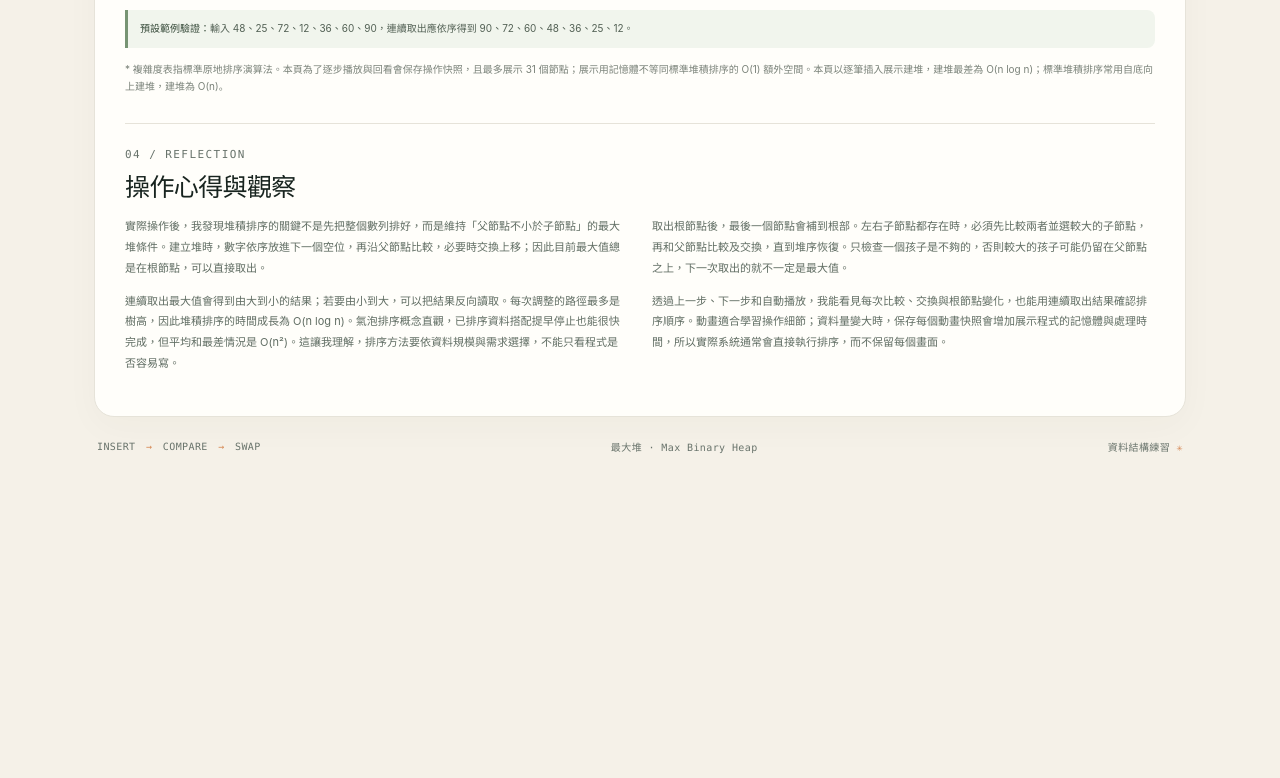
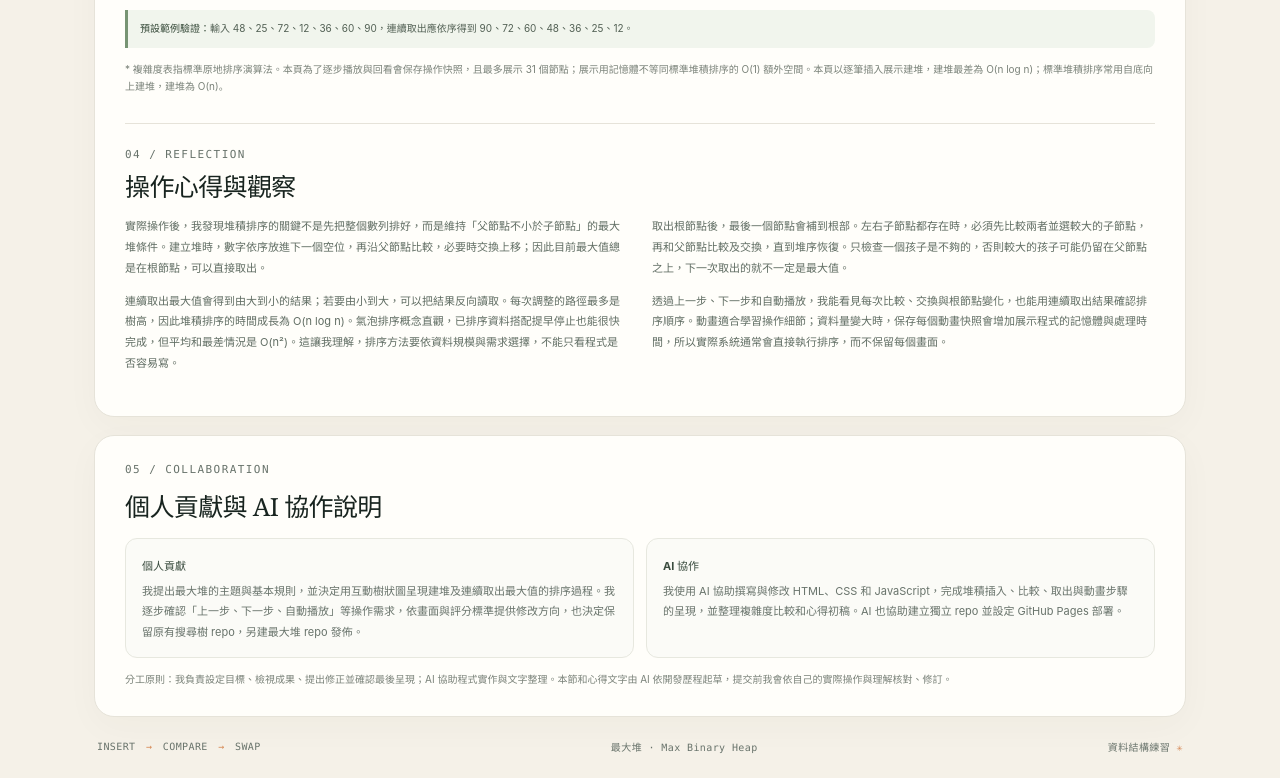
Before and after one commit to Joseph-MingEn/ntou-max-heap, a plain HTML site: page index.html in a window 1280 px wide. Shown: the part 1660-2438 px from the top of the page. Before the commit the page ends 2138 px from the top, so only its background shows below. Drawn offline with Linux system fonts and the light colour scheme.

Commit message:
Add personal contribution and AI collaboration statement

```diff
--- a/index.html
+++ b/index.html
@@ -6,7 +6,7 @@
   <meta name="theme-color" content="#f5f1e8">
   <meta name="description" content="輸入不重複數字，互動觀察最大堆二元樹的插入、比較與取出最大值。">
   <title>最大堆｜資料結構互動展示</title>
-  <link rel="stylesheet" href="style.css?v=max-heap-1">
+  <link rel="stylesheet" href="style.css?v=max-heap-2">
 </head>
 <body>
   <main class="shell" id="top">
@@ -110,6 +110,16 @@
         </div>
       </div>
     </section>
+    <section class="contribution-section" aria-label="個人貢獻與 AI 協作說明">
+      <div class="contribution-heading">
+        <div><p class="eyebrow">05 / COLLABORATION</p><h2>個人貢獻與 AI 協作說明</h2></div>
+      </div>
+      <div class="contribution-grid">
+        <article><b>個人貢獻</b><p>我提出最大堆的主題與基本規則，並決定用互動樹狀圖呈現建堆及連續取出最大值的排序過程。我逐步確認「上一步、下一步、自動播放」等操作需求，依畫面與評分標準提供修改方向，也決定保留原有搜尋樹 repo，另建最大堆 repo 發佈。</p></article>
+        <article><b>AI 協作</b><p>我使用 AI 協助撰寫與修改 HTML、CSS 和 JavaScript，完成堆積插入、比較、取出與動畫步驟的呈現，並整理複雜度比較和心得初稿。AI 也協助建立獨立 repo 並設定 GitHub Pages 部署。</p></article>
+      </div>
+      <p class="contribution-note">分工原則：我負責設定目標、檢視成果、提出修正並確認最後呈現；AI 協助程式實作與文字整理。本節和心得文字由 AI 依開發歷程起草，提交前我會依自己的實際操作與理解核對、修訂。</p>
+    </section>
     <footer><span>INSERT <b>→</b> COMPARE <b>→</b> SWAP</span><span>最大堆 · Max Binary Heap</span><span>資料結構練習 <i>✳</i></span></footer>
   </main>
   <script src="script.js?v=max-heap-1"></script>
--- a/style.css
+++ b/style.css
@@ -164,6 +164,13 @@ textarea[aria-invalid="true"] { border-color: #bb745f; }
 .legend-root { width: 11px; height: 11px; border: 1.5px solid var(--green); border-radius: 50%; background: var(--green); }
 .legend-line { width: 18px; height: 2px; background: #9eaa95; }
 .legend-index { display: grid; width: 15px; height: 15px; place-items: center; border: 1px solid #91a18a; border-radius: 50%; color: #496347; font: 8px var(--mono); }
+.contribution-section { margin-top: 18px; padding: 27px 30px; border: 1px solid var(--line); border-radius: 20px; background: var(--surface); box-shadow: 0 10px 35px #3b382b08; }
+.contribution-heading h2 { margin: 0; font: 500 25px var(--serif); letter-spacing: -.025em; }
+.contribution-grid { display: grid; grid-template-columns: 1fr 1fr; gap: 12px; margin-top: 15px; }
+.contribution-grid article { padding: 15px 16px; border: 1px solid #e7e8df; border-radius: 12px; background: #fbfbf7; }
+.contribution-grid article b { color: #394b3e; font-size: 11px; }
+.contribution-grid article p { margin: 7px 0 0; color: var(--muted); font-size: 11px; line-height: 1.85; }
+.contribution-note { margin: 13px 0 0; color: #7a8279; font-size: 10px; line-height: 1.75; }
 footer { display: flex; align-items: center; justify-content: space-between; gap: 12px; padding: 22px 3px 0; color: var(--muted); font: 10px var(--mono); letter-spacing: .04em; }
 footer b { padding: 0 4px; color: var(--orange); font-weight: 400; }footer i { color: var(--orange); font-style: normal; }
 @keyframes appear { from { opacity: 0; } to { opacity: 1; } }
@@ -182,6 +189,9 @@ footer b { padding: 0 4px; color: var(--orange); font-weight: 400; }footer i { c
   .control-panel { padding: 21px 20px; }
   .tree-stage { min-height: 300px; }
   .learning-section { padding: 23px 19px; }
+  .contribution-section { padding: 23px 19px; }
+  .contribution-heading h2 { font-size: 23px; }
+  .contribution-grid { grid-template-columns: 1fr; }
   .learning-heading h2 { font-size: 25px; }
   .analysis-notes, .reflection-copy { grid-template-columns: 1fr; }
   footer { flex-wrap: wrap; row-gap: 8px; }
```
